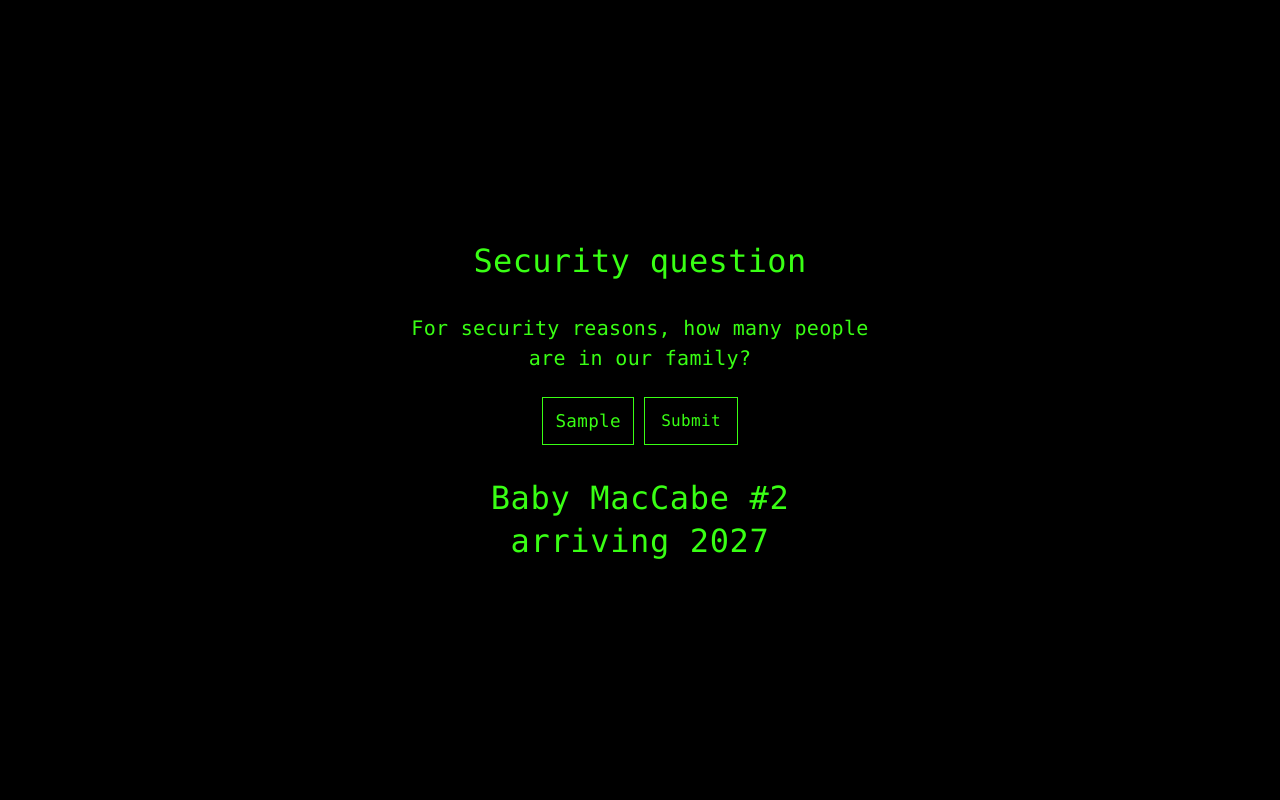
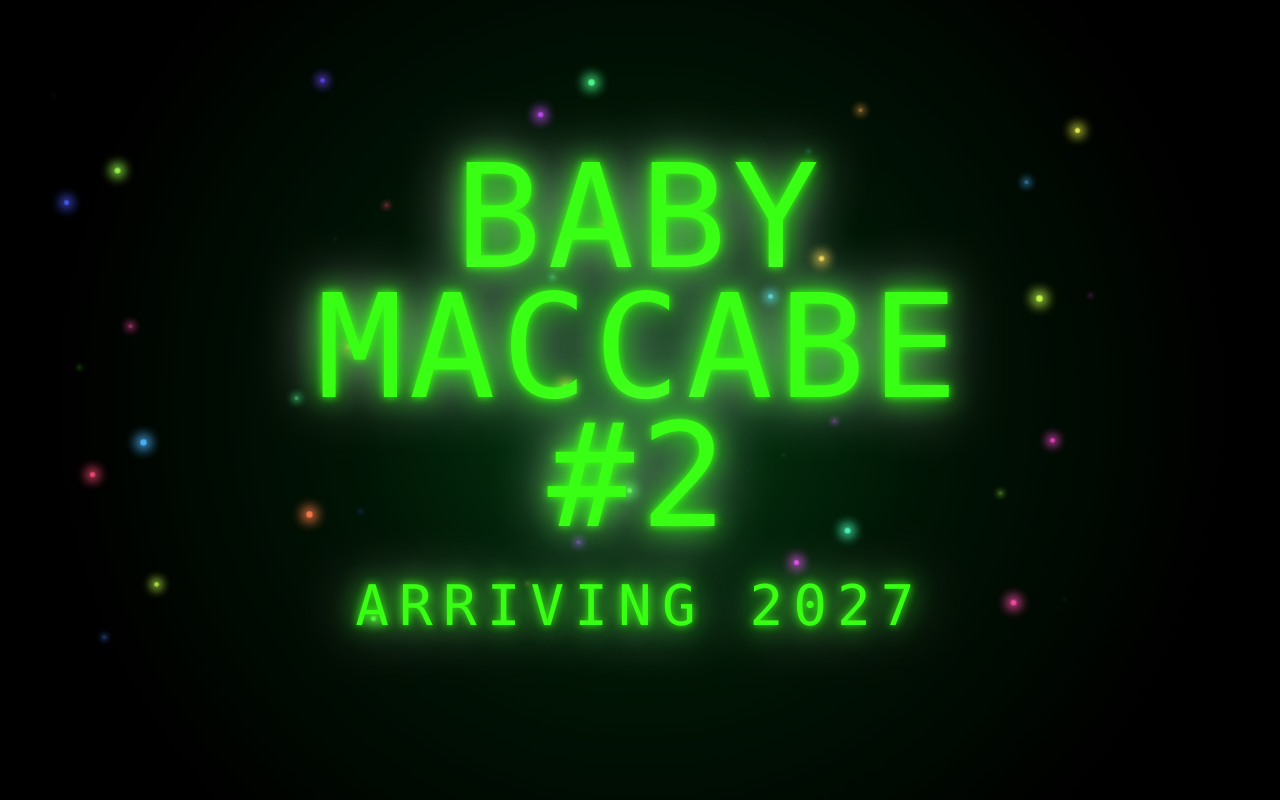
Before and after one commit to WinstonMacCabe/boxing-rankings, a Next.js app: page /s7k4m9q2 in a window 1280 px wide. Both pictures are taken after typing "Sample" into the empty fields and a click on the button "Submit". Built offline with nearby package versions, Linux system fonts and the light colour scheme.

Commit message:
Make family announcement reveal full screen

```diff
--- a/app/s7k4m9q2/page.tsx
+++ b/app/s7k4m9q2/page.tsx
@@ -1,11 +1,18 @@
 'use client'
 
 import { FormEvent, useEffect, useState } from 'react'
+import type { CSSProperties } from 'react'
 
 export default function SecurityQuestion() {
   const [answer, setAnswer] = useState('')
   const [wrong, setWrong] = useState(false)
   const [revealed, setRevealed] = useState(false)
+  const sparks = Array.from({ length: 42 }, (_, index) => ({
+    x: `${((index * 37) % 92) + 4}%`,
+    y: `${((index * 61) % 72) + 8}%`,
+    delay: `${(index % 9) * 0.18}s`,
+    hue: `${(index * 47) % 360}`,
+  }))
 
   useEffect(() => {
     if (!wrong) return
@@ -47,6 +54,14 @@ export default function SecurityQuestion() {
         .announcement-button:focus-visible, .announcement-input:focus-visible { outline: 2px solid #fff; outline-offset: 3px; }
         .announcement-wrong { min-height: 30px; margin-top: 22px; font-size: 1.1rem; animation: blink 180ms steps(2, end) 2; }
         .announcement-reveal { margin: 32px 0 0; font-size: clamp(1.35rem, 6vw, 2rem); line-height: 1.35; animation: reveal 1.4s ease-out both; }
+        .announcement-takeover { position: fixed; inset: 0; z-index: 10; overflow: hidden; display: grid; place-items: center; padding: 24px; background: radial-gradient(circle at center, #063d12 0%, #001505 38%, #000 78%); color: #39ff14; animation: takeover 700ms ease-out both; }
+        .announcement-message { position: relative; z-index: 2; max-width: 920px; text-align: center; text-transform: uppercase; text-shadow: 0 0 8px #39ff14, 0 0 28px #1aff00, 0 0 60px #fff; animation: message-pop 1.2s cubic-bezier(.17,.84,.32,1.35) both; }
+        .announcement-baby { display: block; font-size: clamp(2.7rem, 14vw, 9rem); line-height: .9; letter-spacing: .04em; }
+        .announcement-arriving { display: block; margin-top: 22px; font-size: clamp(1.4rem, 6vw, 3.5rem); letter-spacing: .18em; }
+        .announcement-spark { position: absolute; left: var(--x); top: var(--y); width: 5px; height: 5px; border-radius: 50%; background: hsl(var(--hue) 100% 65%); box-shadow: 0 0 8px 3px hsl(var(--hue) 100% 65%); animation: firework 2.2s ease-out var(--delay) infinite; }
+        @keyframes takeover { from { opacity: 0; } to { opacity: 1; } }
+        @keyframes message-pop { from { opacity: 0; transform: scale(.45) rotate(-4deg); letter-spacing: .35em; } 65% { transform: scale(1.08) rotate(1deg); } to { opacity: 1; transform: scale(1) rotate(0); } }
+        @keyframes firework { 0% { opacity: 0; transform: scale(.2); } 12% { opacity: 1; transform: scale(1.5); } 55% { opacity: .9; transform: scale(1) translate(0, 0); box-shadow: 0 0 10px 4px hsl(var(--hue) 100% 65%), 0 0 0 0 transparent; } 100% { opacity: 0; transform: scale(.4) translate(calc((var(--x) - 50%) * .06), 70px); } }
         @keyframes blink { 50% { opacity: 0; } }
         @keyframes reveal { from { opacity: 0; transform: scale(.82); letter-spacing: .35em; } to { opacity: 1; transform: scale(1); letter-spacing: .02em; } }
         @media (max-width: 380px) { .announcement-form { flex-direction: column; align-items: center; } .announcement-input, .announcement-button { width: 100%; } }
@@ -68,7 +83,21 @@ export default function SecurityQuestion() {
           <button className="announcement-button" type="submit">Submit</button>
         </form>
         {wrong && !revealed && <p className="announcement-wrong">wrong</p>}
-        {revealed && <p className="announcement-reveal">Baby MacCabe #2 arriving 2027</p>}
+        {revealed && (
+          <div className="announcement-takeover" role="alert">
+            {sparks.map((spark, index) => (
+              <span
+                key={index}
+                className="announcement-spark"
+                style={{ '--x': spark.x, '--y': spark.y, '--delay': spark.delay, '--hue': spark.hue } as CSSProperties}
+              />
+            ))}
+            <div className="announcement-message">
+              <span className="announcement-baby">Baby MacCabe #2</span>
+              <span className="announcement-arriving">arriving 2027</span>
+            </div>
+          </div>
+        )}
       </section>
     </main>
   )
```
